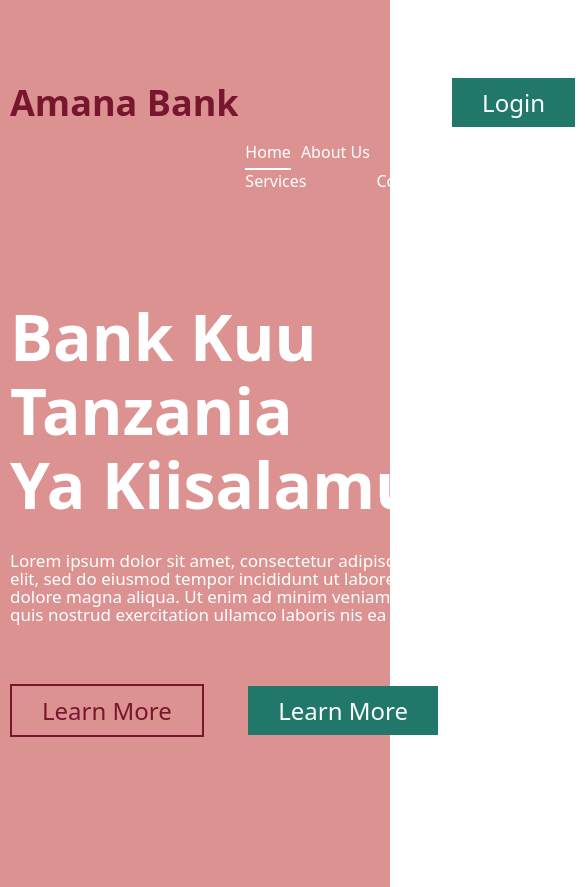
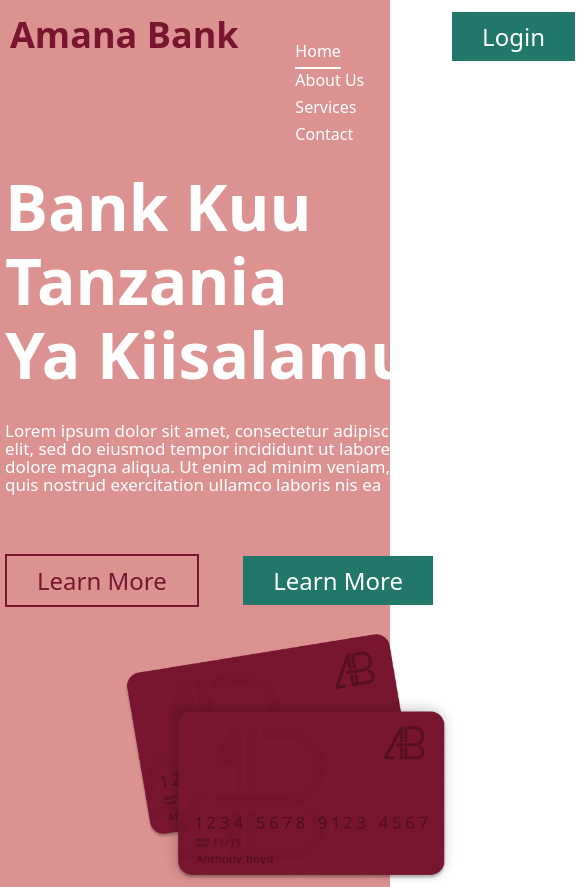
Before and after one commit to Sumally007/amanabank, a plain HTML site: page index.htm in a window 390 px wide. Shown: the top 887 px of the page, 585 px wide, since content can reach past the window. Drawn offline with Linux system fonts and the light colour scheme.

Commit message:
responsive was changed again

```diff
--- a/style.css
+++ b/style.css
@@ -5,33 +5,37 @@
 }
 /* nav */
 nav{
-    display: flex;
-    justify-content: space-between;
-    align-items: center;
     width: 100%;
     height: 204px;
     background-color: rgba(218, 137, 137, 0.918);
 }
 
+nav .ismu{
+    display: inline-block;
+    display: flex;
+    justify-content: space-around;
+}
 
 .hone-tag .amana{
     font-family: system-ui, -apple-system, BlinkMacSystemFont, 'Segoe UI', Roboto, Oxygen, Ubuntu, Cantarell, 'Open Sans', 'Helvetica Neue', sans-serif;
     font-size: 36px;
     color: #79162F;
-
+    display: flex;
+    align-self: flex-start;
+    margin-top: 10px;
 }
-.links{
+.ismu .links{
     font-family: system-ui, -apple-system, BlinkMacSystemFont, 'Segoe UI', Roboto, Oxygen, Ubuntu, Cantarell, 'Open Sans', 'Helvetica Neue', sans-serif;
 }
-.links ul{
+.ismu .links ul{
     display: flex;
-
+    margin-top: 20px;
 }
 
 .links ul li{
     display: flex;
     list-style: none;
-    flex-wrap: wrap;
+    margin-left: 50px;
 }
 
 .links ul li a{
@@ -42,6 +46,10 @@ nav{
 
 ul li .Home{
     border-bottom: 2px solid #ffff;
+}
+
+.ismu .btn-link{
+    margin-top: 20px;
 }
 
 .btn-link a{
@@ -129,8 +137,9 @@ main .flex .hero img{
 main .floating-div{
     position: absolute;
     top: 900px;
-    left: 190px;
+    left: 260px;
     border: 1px solid black;
+    width: 1000px;
     height: 378px;
     border-radius: 10px;
     display: flex;
@@ -852,10 +861,10 @@ body .card{
 
     nav .ismu{
         width: 575px;
-        height: 190px;
+        height: 150px;
         display: flex;
         justify-content: space-between;
-        align-items: center;
+        align-items: flex-start;
         flex-wrap: nowrap;
         position: absolute;
     }
@@ -867,9 +876,9 @@ body .card{
     nav .ismu .links{
         width: 200px;
         display: flex;
-        align-self: flex-end;
+        align-self: center;
         position: relative;
-
+        margin-top: 20px;
     }
     nav .ismu .links ul{
         display: flex;
@@ -881,15 +890,26 @@ body .card{
 
     }
 
-    .links ul li .conc{
-        margin-left: 60px;
+
+    /* main content */
+    main .flex{
+        display: flex;
+        flex-direction: column;
+        top: 170px;
     }
 
-    /* main content */
     .bankuu{
-        left: 10px;
+        left: 5px;
     }
 
+    main .flex .hero{
+        margin-left: 100px;
+    }
+
+    main .flex .hero img{
+        height: 260px;
+        width: 400px;
+    }
     main .floating-div{
         left: 10px;
     }
```
